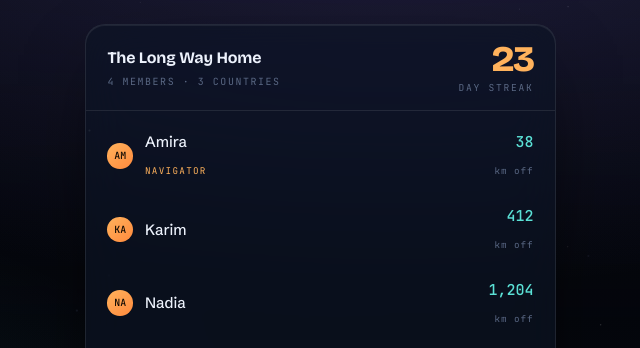
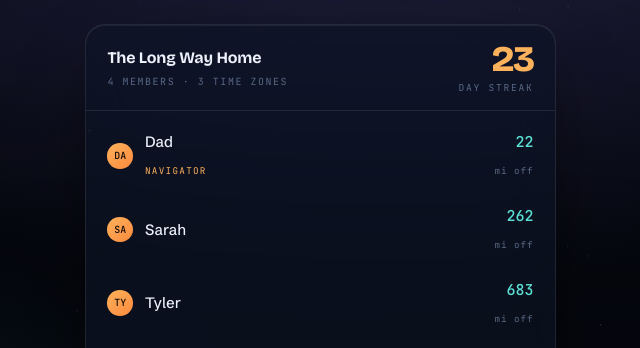
Before and after one commit to tounsils/cairn, a plain HTML site: page site/index.html in a window 1280 px wide. Shown: the part 191-539 px from the top of the page, 612-1252 px from the left. Drawn offline with nearby package versions, Linux system fonts and the light colour scheme; no server answers.

Commit message:
copy: localise the demo crew for a US audience
The launch channels in docs/validation.md are US-heavy Reddit communities, so
the demo crew should read as familiar to the people who will actually see it.

Amira / Karim / Nadia become Dad / Sarah / Tyler. Dad holds the Navigator tag,
which does more work than a name would: it says "family" before anyone reads a
word of copy.

Distances switch from kilometres to miles, and the crew line now says time
zones rather than countries, which fits a US family across Eastern, Central
and Pacific and also supports the asynchronous pitch better.

The mile figures are real great-circle distances recomputed from the map
coordinates rather than converted by eye. Tyler's was 65 miles wrong, which a
geography audience is exactly the crowd to notice. A comment in the GUESSES
array now says to recompute if a pin moves.

Signup placeholder becomes "my dad in Ohio, my sister in Seattle, my college
roommate", and the same example is carried through the docs so the thing being
measured stays described the same way everywhere.

```diff
--- a/site/index.html
+++ b/site/index.html
@@ -369,25 +369,25 @@ footer {
           <div class="board-head">
             <div class="crew-id">
               <b>The Long Way Home</b>
-              <span>4 members · 3 countries</span>
+              <span>4 members · 3 time zones</span>
             </div>
             <div class="streak"><b id="streakNum">0</b><span>day streak</span></div>
           </div>
           <div class="rows">
             <div class="row">
-              <span class="av">AM</span>
-              <span class="who"><b>Amira</b><i>Navigator</i></span>
-              <span class="reading"><b data-to="38">0</b><span>km off</span></span>
+              <span class="av">DA</span>
+              <span class="who"><b>Dad</b><i>Navigator</i></span>
+              <span class="reading"><b data-to="22">0</b><span>mi off</span></span>
             </div>
             <div class="row">
-              <span class="av">KA</span>
-              <span class="who"><b>Karim</b></span>
-              <span class="reading"><b data-to="412">0</b><span>km off</span></span>
+              <span class="av">SA</span>
+              <span class="who"><b>Sarah</b></span>
+              <span class="reading"><b data-to="262">0</b><span>mi off</span></span>
             </div>
             <div class="row">
-              <span class="av">NA</span>
-              <span class="who"><b>Nadia</b></span>
-              <span class="reading"><b data-to="1204">0</b><span>km off</span></span>
+              <span class="av">TY</span>
+              <span class="who"><b>Tyler</b></span>
+              <span class="reading"><b data-to="683">0</b><span>mi off</span></span>
             </div>
             <div class="row idle">
               <span class="av">YO</span>
@@ -484,7 +484,7 @@ footer {
         </label>
         <label class="field" for="crew">
           <span>Your crew</span>
-          <input type="text" id="crew" name="crew" placeholder="my brother in Tunis, my wife, my daughter">
+          <input type="text" id="crew" name="crew" placeholder="my dad in Ohio, my sister in Seattle, my college roommate">
           <span class="hint">Optional, and the part I actually care about. Names, relationships, wherever they live.</span>
         </label>
         <button class="btn btn-primary" type="submit">Send me one message →</button>
@@ -559,12 +559,15 @@ const REDUCED = window.matchMedia("(prefers-reduced-motion: reduce)").matches;
   const el = document.getElementById("map");
   if (typeof maplibregl === "undefined") return;   // page still works without it
 
-  // Today's target and the crew's guesses. Distances match the board.
+  // Today's target and the crew's guesses. The mile figures on the board are
+  // real great-circle distances from these coordinates, not decoration — if
+  // you move a pin, recompute them, or an eagle-eyed geography player will
+  // notice the map and the numbers disagreeing.
   const TARGET = [-9.139, 38.722];                 // Lisbon
   const GUESSES = [
-    { who: "Amira", at: [-9.42, 38.95] },
-    { who: "Karim", at: [-4.52, 40.02] },
-    { who: "Nadia", at: [0.62, 45.48] },
+    { who: "Dad",   at: [-9.42, 38.95] },   //  22 mi off
+    { who: "Sarah", at: [-4.52, 40.02] },   // 262 mi off
+    { who: "Tyler", at: [ 0.62, 45.48] },   // 683 mi off
   ];
 
   const map = new maplibregl.Map({
```
Also changed, not shown: CLAUDE.md (+3 -1 lines), docs/validation.md (+1 -1 lines), README.md.
